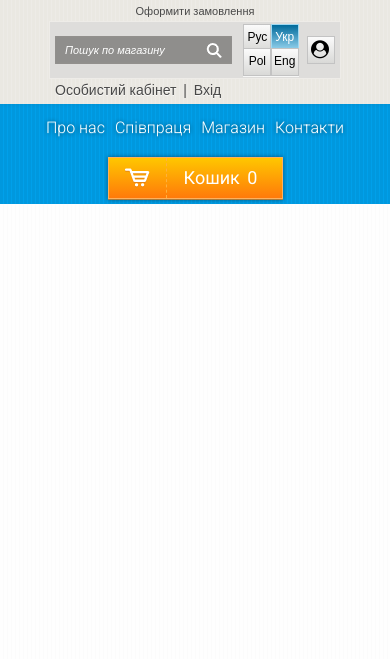
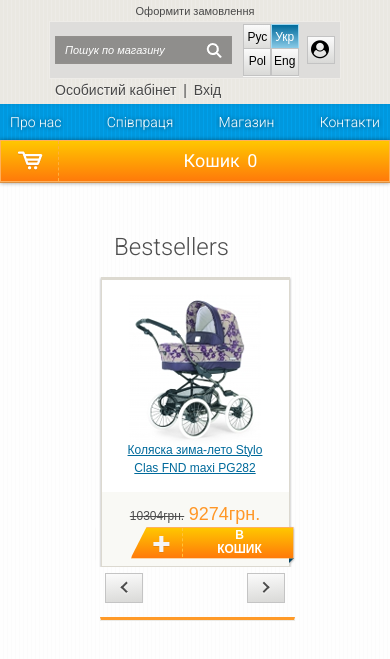
Before and after one commit to JuliaShybunka/Impulsis-test, a website: page app/index.html in a window 390 px wide. Shown: the part 93-752 px from the top of the page. Drawn offline with nearby package versions, Linux system fonts and the light colour scheme; files whose address does not match are found by name; a web font is replaced by a local one.

Commit message:
Create media for shop section

```diff
--- a/app/css/media.css
+++ b/app/css/media.css
@@ -29,6 +29,14 @@
 }
 
 @media (max-width: 1000px) {
+
+    .catalogue {
+        display: none;
+    }
+
+    .main__section {
+        margin: 0 auto;
+    }
 
     .header__ribbon .header__nav:before,
     .header__ribbon .header__nav:after {
@@ -75,6 +83,29 @@
     .header__logo {
         margin-left: 0;
     }
+}
+
+
+@media (max-width: 790px) {
+    .shop .prev {
+        left: 149px;
+    }
+
+
+    .shop__items {
+        max-width: 600px;
+    }
+
+    .shop .slick-dotted.slick-slider {
+        margin: 0 auto;
+        margin-bottom: 70px;
+    }
+
+    .shop .next {
+        right: 148px;
+    }
+
+
 }
 
 
@@ -189,7 +220,60 @@
 
 }
 
+@media (max-width: 620px) {
+    .shop .prev {
+        left: 10px;
+    }
+
+    .shop .next {
+        right: 10px;
+    }
+
+    .shop__items {
+        max-width: 400px;
+    }
+}
+
+@media (max-width: 420px) {
+
+    .shop__items {
+        max-width: 200px;
+    }
+}
+
+
 @media (max-width: 400px) {
+    .header__nav {
+        display: inline-block;
+    }
+
+    .nav__btn button {
+        width: 100%;
+        display: block;
+    }
+
+    .nav__menu-items {
+        padding: 5px;
+        padding-top: 10px;
+        font-size: 14px;
+    }
+
+    nav {
+        min-height: 78px;
+    }
+
+    .shop__items {
+        max-width: 200px;
+    }
+
+    .shop {
+        margin-bottom: 50px;
+    }
+
+    .shop .next,
+    .shop .prev {
+        bottom: -36px;
+    }
 
 
     .header__top-number {
@@ -282,23 +366,4 @@
     }
 }
 
-@media (max-width: 320px) {
-    .header__nav {
-        display: inline-block;
-    }
-
-    .nav__btn button {
-        width: 100%;
-        display: block;
-    }
-
-    .nav__menu-items {
-        padding: 5px;
-        padding-top: 10px;
-        font-size: 14px;
-    }
-
-    nav {
-        min-height: 78px;
-    }
-}
+@media (max-width: 320px) {}
--- a/app/js/main.js
+++ b/app/js/main.js
@@ -14,11 +14,40 @@ $(document).ready(function() {
     dots: true,
     prevArrow: $(".prev"),
     nextArrow: $(".next"),
+    responsive: [
+      {
+        breakpoint: 790,
+        settings: {
+          slidesToShow: 3,
+          slidesToScroll: 3,
+          infinite: true,
+          dots: true
+        }
+      },
+
+      {
+        breakpoint: 620,
+        settings: {
+          slidesToShow: 2,
+          slidesToScroll: 2
+        }
+      },
+
+      {
+        breakpoint: 420,
+        settings: {
+          slidesToShow: 1,
+          slidesToScroll: 1,
+          dots: false
+        }
+      }
+    ],
 
     customPaging: function(slick, index) {
       return "<a>" + (index + 1) + "</a>";
     }
   };
+
   // Init slick carousel
   $(".shop__items").slick(slickOpts);
   //$(".header__top-numbers").hide();
--- a/app/scss/style.scss
+++ b/app/scss/style.scss
@@ -402,7 +402,7 @@ a {
 }
 
 .slider {
-  width: 720px;
+  max-width: 720px;
   height: 403px;
   position: relative;
   margin-left: 4px;
@@ -741,7 +741,7 @@ a {
     }
 
     &-img {
-      width: 169px;
+      min-width: 169px;
       height: 160px;
     }
 
@@ -779,7 +779,7 @@ nav {
 }
 
 .main__section {
-  width: 720px;
+  max-width: 720px;
 }
 
 .about__box {
@@ -789,7 +789,7 @@ nav {
   border: 1px solid #eceae5;
   border-top: 3px solid #ff9a28;
   margin-left: 5px;
-  width: 718px;
+  max-width: 718px;
 }
 
 .about {
```
Also changed, not shown: app/index.html (+8 -3 lines), app/css/style.css, 1 other file.
